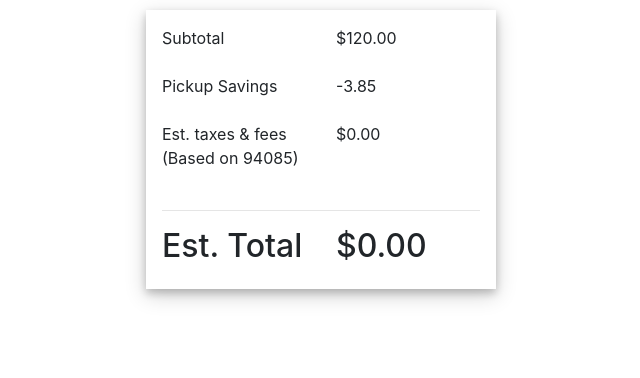
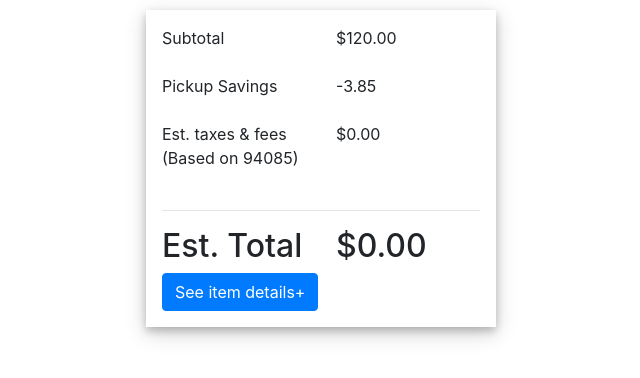
Before and after one commit to wamontgomery0068/React_ShoppingCart_Summary_Project, a React (Create React App) app: page / in a window 1280 px wide. Shown: the top 378 px of the page, without its empty margins (319-959 px from the left). Built offline with nearby package versions, Linux system fonts and the light colour scheme.

Commit message:
Imported the ItemDetails.js File

```diff
--- a/src/App.js
+++ b/src/App.js
@@ -2,10 +2,12 @@
 import React, { Component } from 'react';
 import { Container } from 'react-bootstrap';
 
+// Imported Components
 import SubTotal from './components/Subtotal/Subtotal';
 import PickupSavings from './components/PickupSavings/PickupSavings';
 import TaxesFees from './components/TaxesFees/TaxesFees';
 import EstimatedTotal from './components/EstimatedTotal/EstimatedTotal';
+import ItemDetails from './components/ItemDetails/ItemDetails';
 
 import './App.css';
 
@@ -30,6 +32,7 @@ class App extends Component {
           <TaxesFees taxes={this.state.taxes.toFixed(2)} />
           <hr />
           <EstimatedTotal price={this.state.estimatedTotal.toFixed(2)} />
+          <ItemDetails />
         </Container>
       </div>
     );
```
